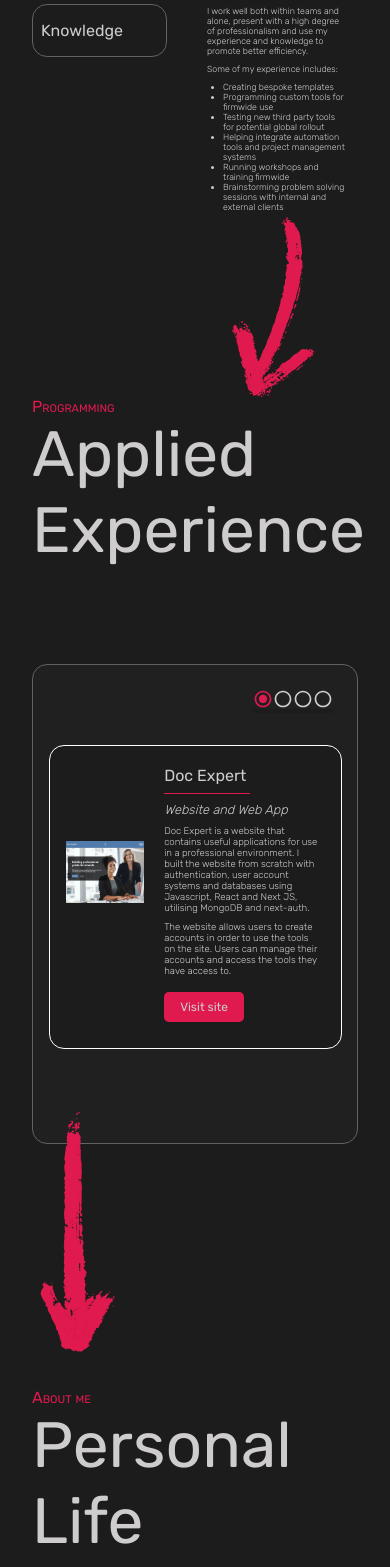
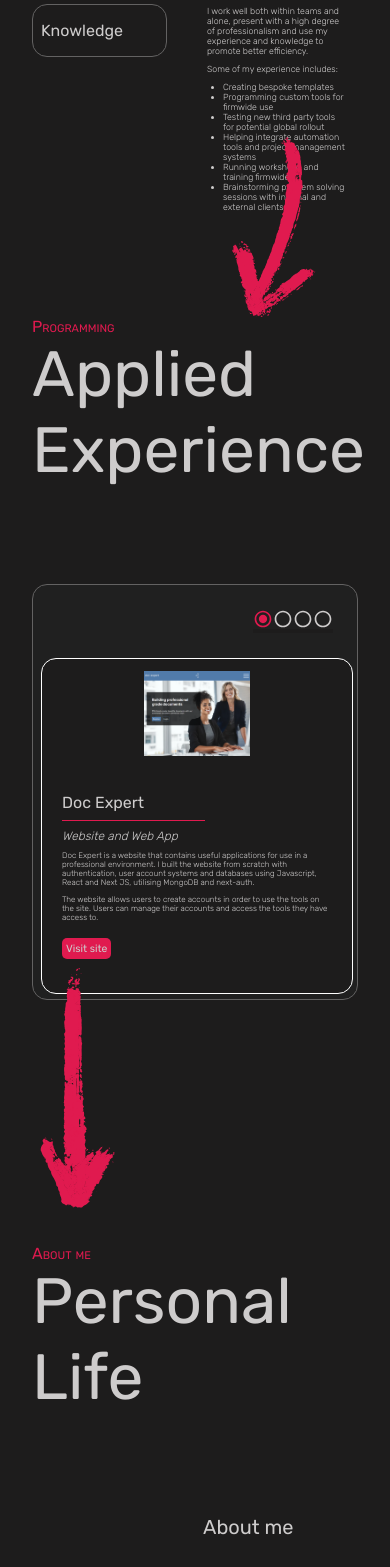
Before and after one commit to AdamBloy/portfolio, a Next.js app: page / in a window 390 px wide. Shown: the part 1160-2727 px from the top of the page. Built offline with nearby package versions, Linux system fonts and the light colour scheme.

Commit message:
cleaned up media queries

```diff
--- a/app/components/sectionStyle.module.css
+++ b/app/components/sectionStyle.module.css
@@ -114,6 +114,10 @@
   font-weight: 100;
   margin: 0.5rem;
   font-size: 1rem;
+  max-width: 25rem;
+}
+.proExpBullet li {
+  max-width: 25rem;
 }
 .proExpBodyHead {
   font-weight: 300;
@@ -122,6 +126,20 @@
   color: #e01a4f;
 }
 
+@media (min-width: 950px) {
+  .proExpHeader {
+    font-size: 1.75rem;
+    margin: 0.25rem;
+    margin-bottom: 2rem;
+  }
+
+  .proExpBody {
+    font-size: 1rem;
+  }
+  .proExpBullet li {
+    font-size: 1rem;
+  }
+}
 @media (max-width: 850px) {
   .proExpHeader {
     font-size: 1.75rem;
@@ -175,7 +193,6 @@
   .proExpBody {
     font-size: 0.5rem;
     margin-left: 0;
-    width: 100%;
     padding-right: 0.5rem;
   }
 
@@ -185,7 +202,8 @@
     margin-left: 0;
   }
 }
-@media (min-width: 1600px) {
+
+/* @media (min-width: 1600px) {
   .proExpHeader {
     width: 60%;
   }
@@ -195,7 +213,7 @@
   .proExpBullet li {
     width: 60%;
   }
-}
+} */
 .proExpBodyGrid {
   margin: 0.5rem;
 
@@ -205,7 +223,7 @@
 }
 .bodyGrid3x3 {
   margin: 0.5rem;
-
+  max-width: 25rem;
   display: grid;
   grid-template-columns: 1fr 1fr 1fr;
   grid-template-rows: 1fr 1fr 1fr;
@@ -302,16 +320,18 @@
     height: 18rem;
   }
 }
-
-@media (max-width: 550px) {
+/* === */
+/* @media (max-width: 550px) {
   .card {
-    width: 80%;
+    width: 95%;
     height: 18rem;
+    border: 5px solid purple;
   }
-}
+} */
 @media (max-width: 450px) {
   .card {
     height: 20rem;
+    width: 20rem;
   }
 }
 
@@ -401,7 +421,7 @@
 }
 @media (max-width: 390px) {
   .card {
-    width: 75%;
+    width: 90%;
     height: 19rem;
   }
   .cardBody {
@@ -569,6 +589,16 @@
   }
 }
 
+/* ===== GLOBAL MEDIA QUERIES ===== */
+
+@media (max-width: 375px) {
+  .colorTextHead {
+    font-size: 0.75rem;
+  }
+  .headerText {
+    font-size: 3rem;
+  }
+}
 /* ==== WORK EXPERIENCE SECTION */
 
 .workExpArrow {
@@ -601,6 +631,13 @@
   .workExpArrow {
     height: 10rem;
     width: 10rem;
+    margin-top: 2rem;
+  }
+}
+@media (max-width: 375px) {
+  .workExpArrow {
+    height: 7.5rem;
+    width: 7.5rem;
     margin-top: 2rem;
   }
 }
@@ -651,14 +688,58 @@
   .appExpArrow {
     height: 15rem;
     width: 15rem;
-    margin-top: 10rem;
+    margin-top: 2rem;
+  }
+  .cardContainer {
+    height: 26rem;
+  }
+  .card {
+    max-width: 29rem;
+    display: flex;
+    flex-direction: column;
+    height: 21rem;
+    margin-left: 0.5rem;
+  }
+
+  .cardHeader {
+    font-size: 1rem;
+  }
+  .cardSubHead {
+    font-size: 0.75rem;
+  }
+  .cardBody {
+    font-size: 0.5rem;
+  }
+  .cardImgContainer {
+    margin: 0rem;
+    height: 35%;
+    margin-bottom: 0;
+    padding-bottom: 0;
+  }
+  .cardBtn {
+    margin: 0rem;
+    font-size: 0.65rem;
+    padding: 0.25rem;
   }
 }
 @media (max-width: 450px) {
   .appExpArrow {
     height: 10rem;
     width: 10rem;
-    margin-top: 6rem;
+    margin-top: 1rem;
+  }
+  .card {
+    width: 80%;
+  }
+}
+
+@media (max-width: 375px) {
+  .appExpArrow {
+    height: 7.5rem;
+    width: 7.5rem;
+  }
+  .card {
+    width: 75%;
   }
 }
 
@@ -690,6 +771,14 @@
     transform: translate(0rem, -2rem);
   }
 }
+
+@media (max-width: 375px) {
+  .perLifeArrow {
+    height: 7.5rem;
+    width: 7.5rem;
+    margin-top: 2rem;
+  }
+}
 /* ======= CONTACT SECTION ======== */
 
 .contArrow {
@@ -718,3 +807,10 @@
     transform: translate(-10rem, -0rem) scaleX(-1) rotate(-90deg);
   }
 }
+
+@media (max-width: 375px) {
+  .contArrow {
+    height: 7.5rem;
+    width: 7.5rem;
+  }
+}
--- a/app/page.module.css
+++ b/app/page.module.css
@@ -330,6 +330,15 @@
     height: 12rem;
   }
 }
+@media (max-width: 375px) {
+  .svgPaintBrush1 {
+    width: 12rem;
+    height: 6rem;
+  }
+  .heroImgAdam {
+    transform: translate(2rem, 0rem) scaleX(-1);
+  }
+}
 @media (max-width: 550px) {
   .heroimg {
     width: 15rem;
@@ -346,16 +355,9 @@
 }
 @media (max-width: 375px) {
   .heroimg {
-    width: 10rem;
+    width: 12rem;
     height: 20rem;
     transform: translateX(-55%);
-  }
-}
-@media (max-width: 375px) {
-  .svgPaintBrush1,
-  .svgPaintBrush2 {
-    width: 10rem;
-    height: 10rem;
   }
 }
 
```
